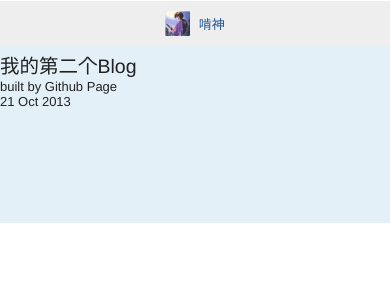
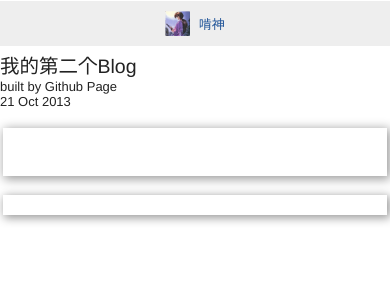
Before and after one commit to kenshinlin/archives, a Jekyll site: the page built from _posts/2013-10-21-secndPost.html, in a window 390 px wide. Shown: the top 300 px of the page. Built offline with Jekyll 4.4.1, drawn with Linux system fonts in a browser that asks for light colours; comment, search, counter and statistics services are not loaded.

Commit message:
Update style.css

```diff
--- a/css/style.css
+++ b/css/style.css
@@ -6,12 +6,9 @@ code,kbd,pre,samp,tt{font-family:"Courier New",Courier,monospace}
 button,label{cursor:pointer;border:0 none}
 table{border-collapse:collapse;border-spacing:0}
 
-a{ color:#259; -webkit-transition:color 0.2s ease-in-out; -moz-transition:color 0.2s ease-in-out;transition:color 0.2s ease-in-out; }
+a{ text-decoration:none;color:#259; -webkit-transition:color 0.2s ease-in-out; -moz-transition:color 0.2s ease-in-out;transition:color 0.2s ease-in-out; }
 a:hover {color:#9c6}
 
-.avatar{
-  text-decoration:none;
-}
 .avatar img{
   height:25px;
   width:25px;
@@ -96,7 +93,7 @@ p{
   body .wrap, h2{
     font-weight:normal;
   }
-  body .wrap{
+  .idx-wrap{
      background:#E4F0F8;
   }
   .excerpt{
@@ -137,4 +134,25 @@ p{
   .info_section{
     padding:10px 0;
   }
+  .article{
+    background: #fff;
+padding: 0 3px 10px;
+margin: 0 3px 0px;
+box-shadow: 2px 2px 10px 1px #999;
+-webkit-box-shadow:2px 2px 10px 1px #999;
+  }
+  .share{
+    background: #fff;
+padding: 0 3px 10px;
+margin: 0 3px 0px;
+box-shadow: 2px 2px 10px 1px #999;
+-webkit-box-shadow:2px 2px 10px 1px #999;
+  }
+  #disqus_thread{
+    background: #fff;
+padding: 10px 5px 10px;
+margin: 0 3px 10px;
+box-shadow: 2px 2px 10px 1px #999;
+-webkit-box-shadow:2px 2px 10px 1px #999;
+  }
 }
```
